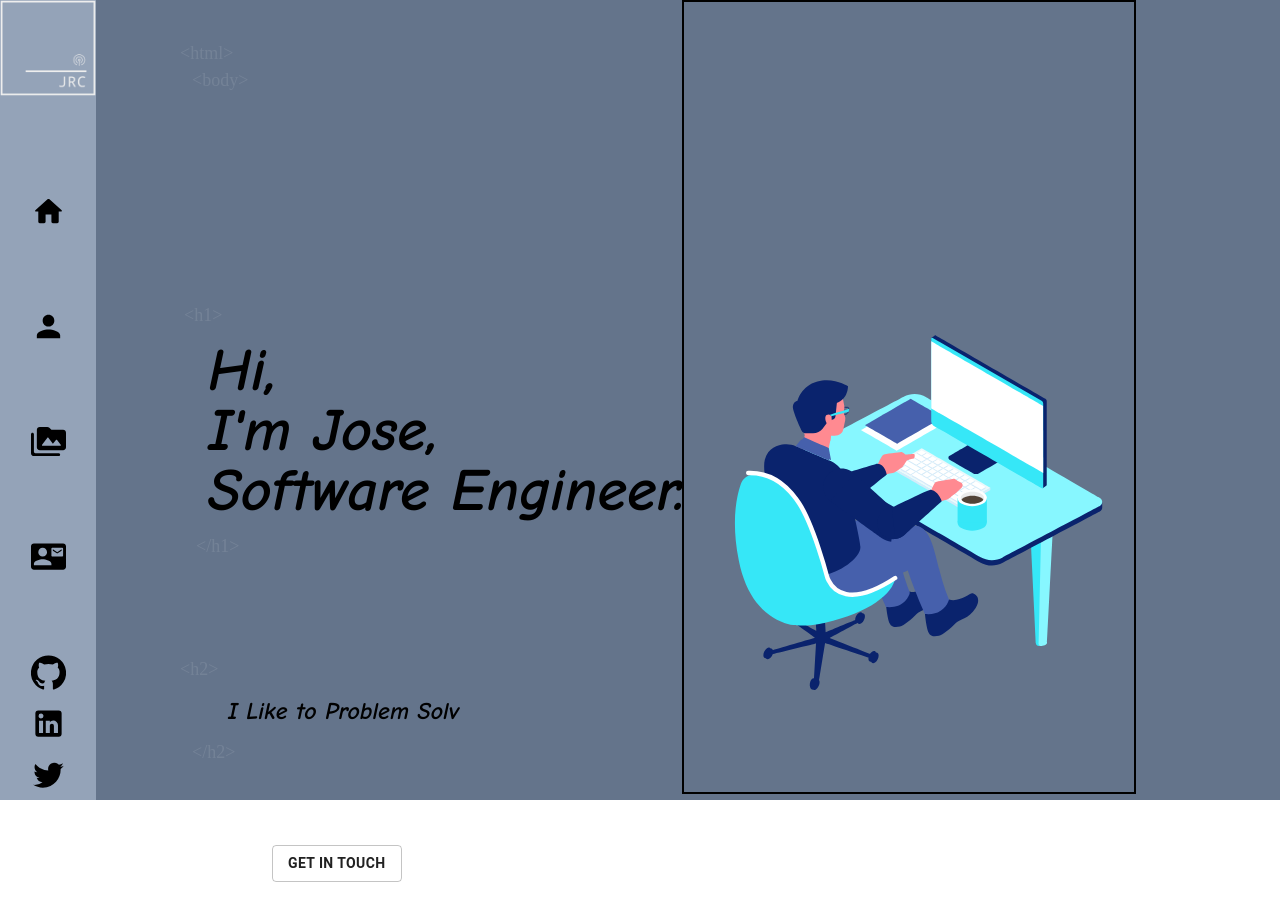
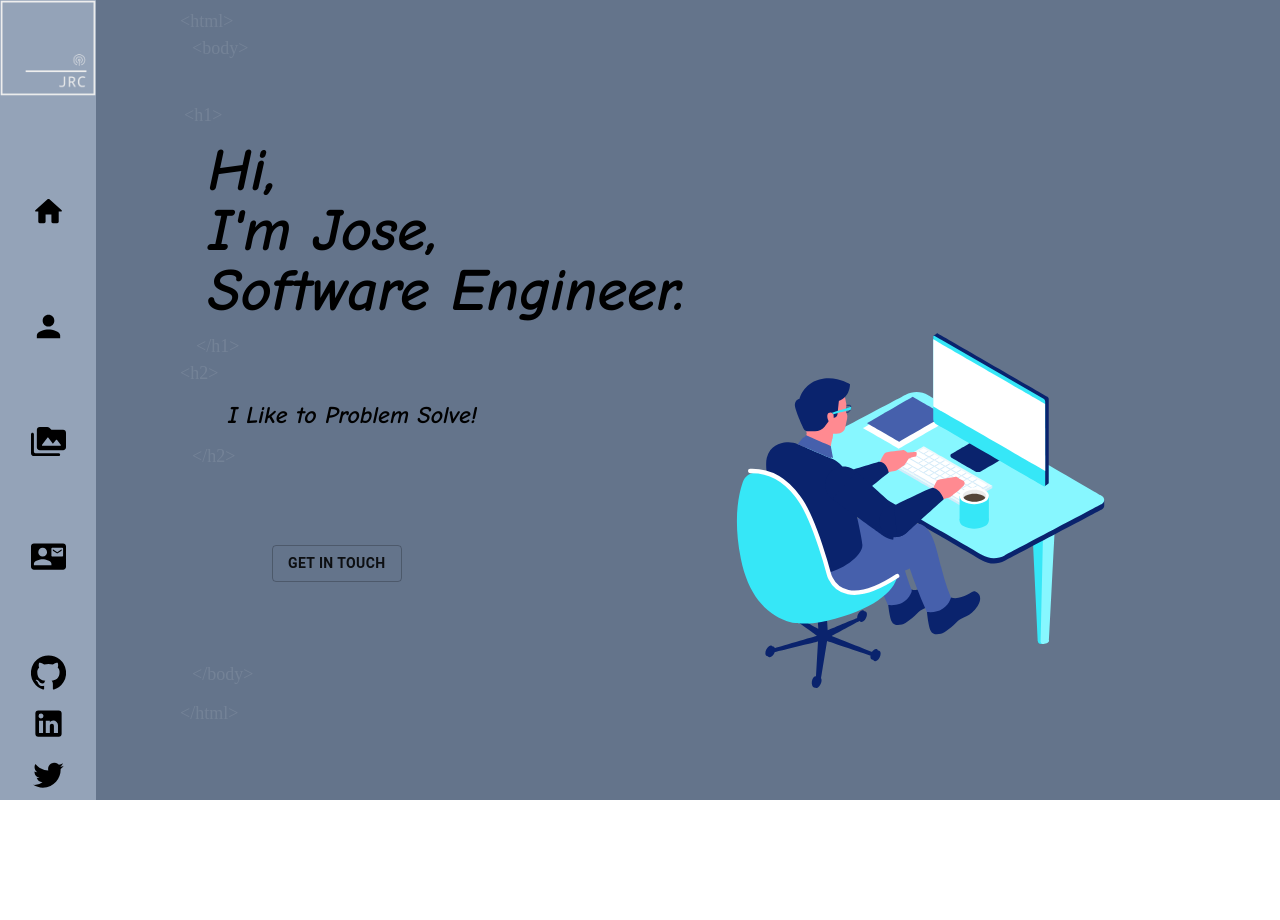
Before and after one commit to josecollado/Portfolio, a React (Vite) app: page / in a window 1280 px wide. Shown: the top 920 px of the page. After the commit the page ends 800 px from the top, so only its background shows below. Built offline with nearby package versions, Linux system fonts and the light colour scheme; a web font is replaced by a local one.

Commit message:
sidebar icon styled for tablet use

```diff
--- a/package.json
+++ b/package.json
@@ -8,6 +8,7 @@
   "dependencies": {
     "@material-ui/core": "^4.11.4",
     "@material-ui/icons": "^4.11.2",
+    "rc-hammerjs": "^0.6.10",
     "react": "^17.0.0",
     "react-dom": "^17.0.0",
     "react-lottie": "^1.2.3",
--- a/src/assets/HomePage.jsx
+++ b/src/assets/HomePage.jsx
@@ -19,7 +19,7 @@ const HomePage = () =>{
         <div className='absolute z-0'>
           <MainContent />
         </div>
-        <div className='code-desk  border-black border-solid border-2 z-10 float-right lg:pt-36 xl:mr-36 xl:pt-60 lg:mr-16 '>
+        <div className='code-desk  z-10 float-right lg:pt-36 xl:mr-36 xl:pt-60 lg:mr-16 '>
           <Lottie options={defaultOptions} height={550} width={450} />
         </div>
 
--- a/src/assets/Links.jsx
+++ b/src/assets/Links.jsx
@@ -4,25 +4,26 @@ import GitHubIcon from '@material-ui/icons/GitHub';
 import LinkedInIcon from '@material-ui/icons/LinkedIn';
 
 const Links = () => {
+  let width = window.innerWidth
   return (
     <div className='flex flex-col bottom-0 space-y-4 place-items-center mt-auto pb-2'>
       <a
         href='https://github.com/josecollado'
         target='_blank'
       >
-         <GitHubIcon fontSize='large'/>
+         <GitHubIcon fontSize={ width < 770 ? 'default' : 'large'}/>
       </a>
       <a
         href='https://www.linkedin.com/in/jose-collado/'
         target='_blank'
       >
-        <LinkedInIcon fontSize='large'/>
+        <LinkedInIcon fontSize={ width < 770 ? 'default' : 'large'}/>
       </a>
       <a
         href='https://twitter.com/joser_ce'
         target='_blank'
       >
-        <TwitterIcon fontSize='large' />
+        <TwitterIcon fontSize={ width < 770 ? 'default' : 'large'} />
       </a>
     </div>
   );
--- a/src/assets/MainContent.jsx
+++ b/src/assets/MainContent.jsx
@@ -57,25 +57,25 @@ const MainContent = () => {
 
   return (
     <div className=' min-h-full  lg:ml-16'>
-      <div className='html-tag pl-5 animate lg:mt-10 sm:mt-0 mt-14'>{`<html>`}</div>
+      <div className='html-tag pl-5 animate lg:mt-2 sm:mt-0 '>{`<html>`}</div>
       <div className=' html-tag pl-8 top-0  animate '>{`<body>`}</div>
 
       <div className=' '>
-        <div className='html-tag mt-14 sm:mt-36 md:mt-24 pl-6 animate xl:mt-52 '>{`<h1>`}</div>
-        <div className=' pl-5 md:pl-2 lg:pl-9 main text-3xl md:text-3xl sm:text-4xl m-3 xl:text-6xl ' ref={titleElement} />
+        <div className='html-tag mt-8 sm:mt-36 md:mt-8 pl-6 animate xl:mt-10 '>{`<h1>`}</div>
+        <div className=' pl-5 md:pl-2 lg:pl-9 main text-3xl md:text-3xl lg:text-5xl sm:text-4xl m-3 xl:text-6xl ' ref={titleElement} />
         <div className='html-tag pl-9 animate'>{`</h1>`}</div>
-        <div className='html-tag pl-5 animate mt-10  md:-mt-10 xl:mt-24'>{`<h2>`}</div>
+        <div className='html-tag pl-5 animate mt-3  md:mt-3 xl:mt-0'>{`<h2>`}</div>
         <div className='pl-10 md:pl-5 lg:pl-14 main text-lg m-3 xl:text-2xl ' ref={scrollElement} />
-        <div className='html-tag mb-10 sm:mb-20 pl-8 animate md:mb-10'>{`</h2>`}</div>
+        <div className='html-tag mb-10 sm:mb-20 pl-8 animate md:mb-9'>{`</h2>`}</div>
         <div className='pl-20 html-tag animate btn'>{`<button>`}</div>
         <div className=' ml-28 m-3 main btn'>
           <Button variant='outlined' onClick={handleOpen} ><strong>Get In Touch</strong></Button>
           <ContactModal open={open} handleClose={handleClose} />
         </div>
-        <div className=' pl-24 html-tag animate btn  xl:mb-16'>{`</button>`}</div>
+        <div className=' pl-24 html-tag animate btn lg:mb-10  xl:mb-3'>{`</button>`}</div>
       </div>
 
-      <div className=' m-auto html-tag pb-3  pl-8 animate'>{`</body>`}</div>
+      <div className=' m-auto html-tag pb-3  pl-8 animate lg:mt-10'>{`</body>`}</div>
       <div className='m-auto html-tag pl-5 animate ' >{`</html>`}</div>
     </div>
   );
--- a/src/assets/PullDown.jsx
+++ b/src/assets/PullDown.jsx
@@ -4,13 +4,16 @@ import KeyboardArrowDownIcon from '@material-ui/icons/KeyboardArrowDown';
 
 const PullDown = () => {
   const handleClick = () => {
-    console.log('hello');
+    console.log('clicked');
   };
   return (
     <div className='absolute pull-down-bar w-full  text-center sm:hidden'>
-
+<a href='#' onClick={handleClick}>
+    <div>
 
         <KeyboardArrowDownIcon fontSize='large' />
+    </div>
+</a>
     </div>
   );
 };
--- a/src/components/Sidebar.jsx
+++ b/src/components/Sidebar.jsx
@@ -29,7 +29,7 @@ const Sidebar = ({ setAboutView, setHomeView, setProjectsView }) => {
       setHomeView(false);
     }
   };
-
+  let width = window.innerWidth
   const handleOpen = () => setOpen(true);
   const handleClose = () => setOpen(false);
   return (
@@ -37,30 +37,30 @@ const Sidebar = ({ setAboutView, setHomeView, setProjectsView }) => {
       <div className='logo object-fill h-32 w-32 -mx-4  -mt-4 top-0 place-items-center mb-auto sidebar'>
         <img src={logo} title='Logo' onClick={()=>handleClick('home')}/>
       </div>
-      <div className='flex flex-col place-items-center lg:space-y-20 md:space-y-9 '>
+      <div className='flex flex-col place-items-center lg:space-y-20 md:space-y-14 '>
         <HomeRoundedIcon
-          fontSize='large'
-          className='sidebar object-fill h-9 w-9 contact'
+          fontSize={ width < 770 ? 'default' : 'large'}
+          className='sidebar '
           titleAccess='Home Page'
           onClick={() => handleClick('home')}
         />
         <PersonSharpIcon
-          fontSize='large'
-          className='sidebar object-fill h-9 w-9'
+          fontSize={ width < 770 ? 'default' : 'large'}
+          className='sidebar '
           titleAccess='About Me'
           onClick={() => handleClick('user')}
         />
         <PermMediaRoundedIcon
-          fontSize='large'
-          className='sidebar object-fill h-9 w-9'
+          fontSize={ width < 770 ? 'default' : 'large'}
+          className='sidebar '
           titleAccess='Projects'
           onClick={() => handleClick('projects')}
         />
 
         <ContactMailRoundedIcon
-          fontSize='large'
+          fontSize={ width < 770 ? 'default' : 'large'}
           type='button'
-          className='sidebar object-fill h-9 w-9'
+          className='sidebar '
           onClick={handleOpen}
           titleAccess='Contact Me'
         />
```
Also changed, not shown: 1 other file (tests, documents, lock files or other folders).
